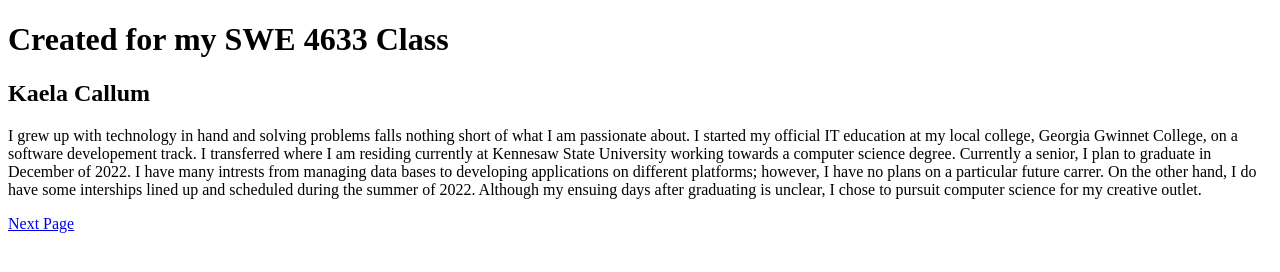
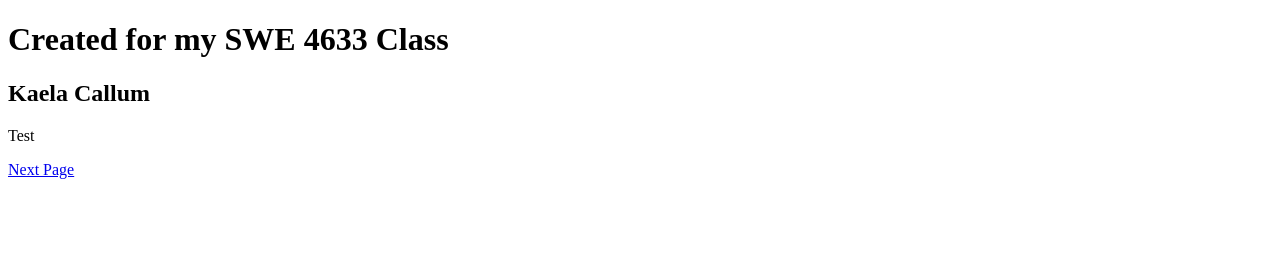
Before and after one commit to Kaela-Callum/database, a plain HTML site: page index.html in a window 1280 px wide. Drawn offline with Linux system fonts and the light colour scheme.

Commit message:
Update index.html

```diff
--- a/index.html
+++ b/index.html
@@ -11,7 +11,7 @@
   <main>
     <h1>Created for my SWE 4633 Class</h1>
     <h2>Kaela Callum</h2>
-    <p>I grew up with technology in hand and solving problems falls nothing short of what I am passionate about.  I started my official IT education at my local college, Georgia Gwinnet College, on a software developement track. I transferred where I am residing currently at Kennesaw State University working towards a computer science degree. Currently a senior, I plan to graduate in December of 2022. I have many intrests from managing data bases to developing applications on different platforms; however, I have no plans on a particular future carrer. On the other hand, I do have some interships lined up and scheduled during the summer of 2022. Although my ensuing days after graduating is unclear, I chose to pursuit computer science for my creative outlet.</p>
+    <p>Test</p>
     <a href="https://gradeinput.azurewebsites.net">Next Page</a>
   </main>
 </body>
```
